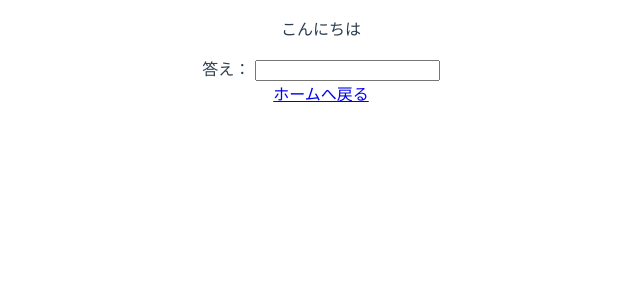
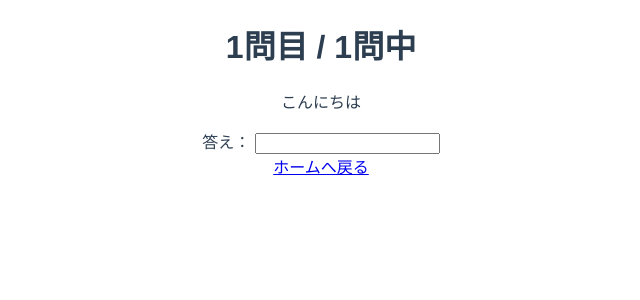
Before and after one commit to nysdin/FlashCard, a Vue app: page /test in a window 1280 px wide. Shown: the top 300 px of the page, without its empty margins (319-959 px from the left). Built offline with nearby package versions, Linux system fonts and the light colour scheme.

Commit message:
何問中何問目かを表示

```diff
--- a/src/views/RememberTest.vue
+++ b/src/views/RememberTest.vue
@@ -1,6 +1,7 @@
 <template>
     <div class="test-container">
         <div class="test-box">
+            <h1>1問目 / {{ this.$store.state.cards.length }}問中</h1>
             <p>{{ quize.japanese }}</p>
             答え： <input type="text" v-model="english" @keydown.enter="answerQuize">
         </div>
```
